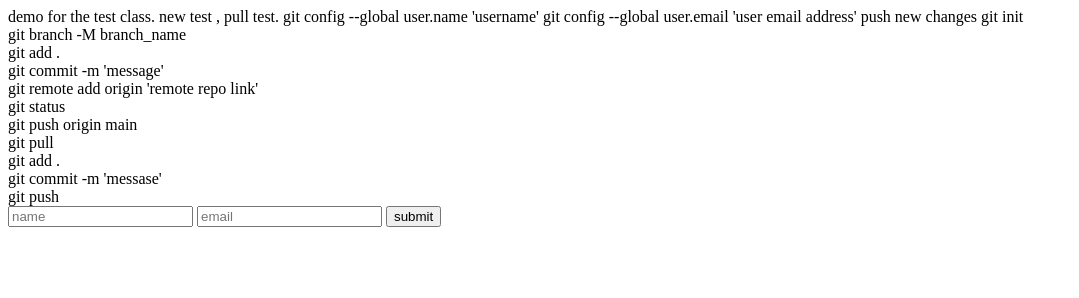
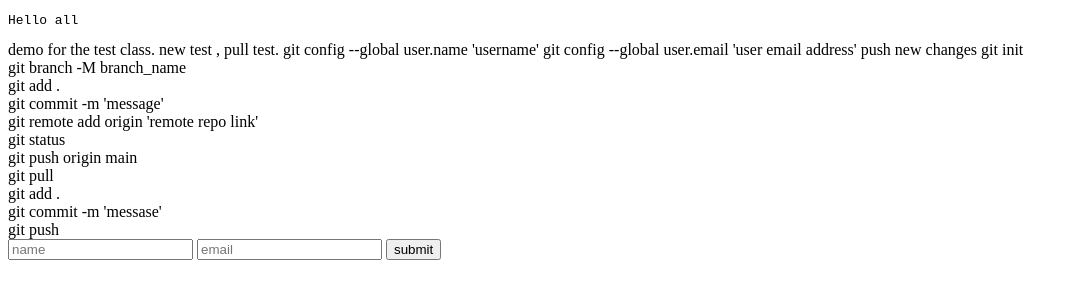
Before and after one commit to coderam9898/git_demo_2022, a plain HTML site: page code/index.html in a window 1280 px wide. Shown: the whole page, without its empty margins (0-1079 px from the left). Drawn offline with Linux system fonts and the light colour scheme.

Commit message:
Hello all

```diff
--- a/code/index.html
+++ b/code/index.html
@@ -10,6 +10,9 @@
 </head>
 
 <body>
+
+    <pre>Hello all</pre>
+
     demo for the test class. new test , pull test.
 
     <!-- config git for global user for that particular repository -->
```
